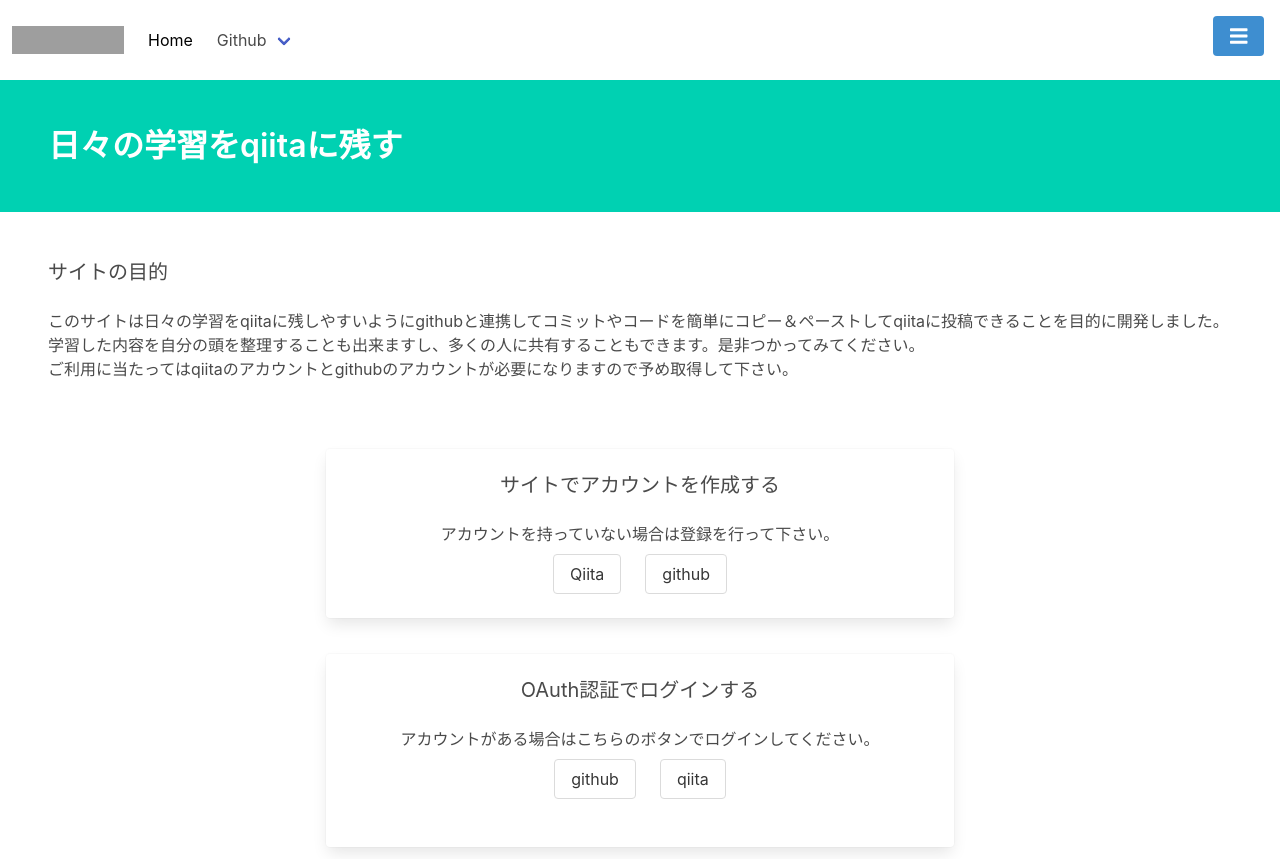
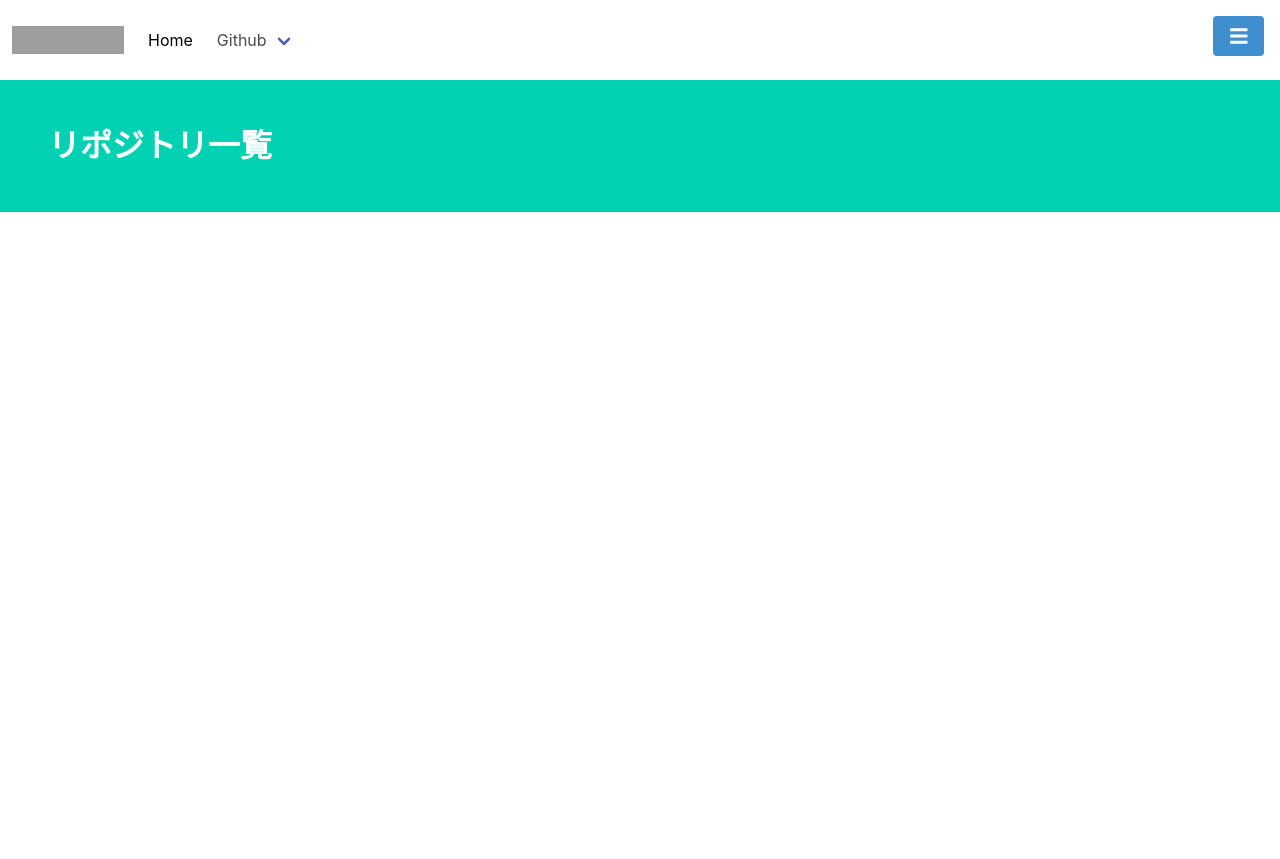
Before and after one commit to TOnodera/giita-front-end, a Vue app in the folder src/: page /repositories in a window 1280 px wide. After the commit the page ends 800 px from the top, so only its background shows below. Built offline with nearby package versions, Linux system fonts and the light colour scheme; grey boxes are pictures that could not be loaded.

Commit message:
リポジトリページのテンプレとルーター設定作成

```diff
--- a/src/src/App.vue
+++ b/src/src/App.vue
@@ -1,18 +1,16 @@
 <template>
   <default-layout>
-    <Index />
+    <router-view />
   </default-layout>
 </template>
 
 <script>
 import { defineComponent } from "vue";
 import DefaultLayout from "./components/layout/default";
-import Index from '@/views/Index';
 
 export default defineComponent({
   components: {
     DefaultLayout,
-    Index
   },
 });
 </script>
--- a/src/src/components/Dashboard.vue
+++ b/src/src/components/Dashboard.vue
@@ -2,7 +2,7 @@
   <div>
     <section class="hero is-primary">
       <div class="hero-body">
-        <slot name="title"></slot>
+        <h1 class="title"><slot name="title"></slot></h1>
       </div>
     </section>
     <slot></slot>
--- a/src/src/components/layout/Header.vue
+++ b/src/src/components/layout/Header.vue
@@ -31,7 +31,9 @@
         <div class="navbar-item has-dropdown is-hoverable">
           <a class="navbar-link"> Github </a>
           <div class="navbar-dropdown">
-            <a class="navbar-item"> リポジトリ </a>
+            <a class="navbar-item"
+              ><router-link to="/repositories">リポジトリ</router-link></a
+            >
             <a class="navbar-item"> Jobs </a>
             <a class="navbar-item"> Contact </a>
             <hr class="navbar-divider" />
--- a/src/src/router/index.ts
+++ b/src/src/router/index.ts
@@ -1,12 +1,17 @@
 import { createRouter, createWebHistory, RouteRecordRaw } from "vue-router";
 import Index from "../views/Index.vue";
-
+import Repositories from "../views/Repositories.vue";
 const routes: Array<RouteRecordRaw> = [
   {
     path: "/",
     name: "Index",
     component: Index,
-  }
+  },
+  {
+    path: "/repositories",
+    name: "Repositories",
+    component: Repositories,
+  },
 ];
 
 const router = createRouter({
--- a/src/src/views/Index.vue
+++ b/src/src/views/Index.vue
@@ -1,9 +1,8 @@
 <template>
   <div>
     <Dashboard>
-      <template v-slot:title>
-        <h1 class="title">日々の学習をqiitaに残す</h1>
-      </template>
+      <template v-slot:title> 日々の学習をqiitaに残す </template>
+      <template v-slot:default>
         <section class="section">
           <h2 class="subtitle">サイトの目的</h2>
           <p class="mt-2">
@@ -70,6 +69,7 @@
             </div>
           </div>
         </div>
+      </template>
     </Dashboard>
   </div>
 </template>
--- /dev/null
+++ b/src/src/views/Repositories.vue
@@ -0,0 +1,15 @@
+<template>
+  <dashboard>
+    <template v-slot:title> リポジトリ一覧</template>
+    <template v-slot:default></template>
+  </dashboard>
+</template>
+<script>
+import { defineComponent } from "vue";
+import Dashboard from "@/components/Dashboard.vue";
+export default defineComponent({
+  components: {
+    Dashboard,
+  },
+});
+</script>
```
Lines whose indentation alone changed are shown as unchanged.
